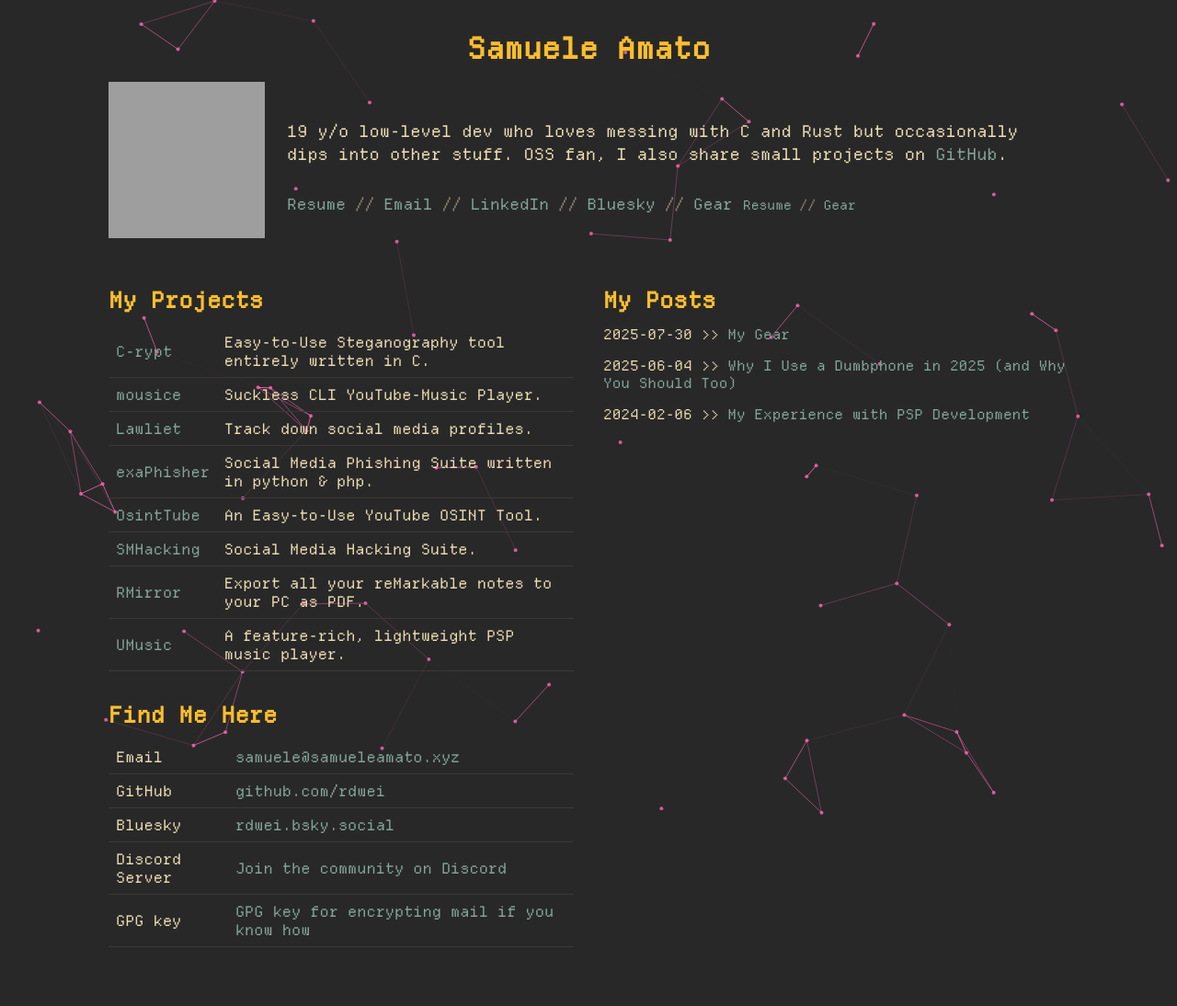
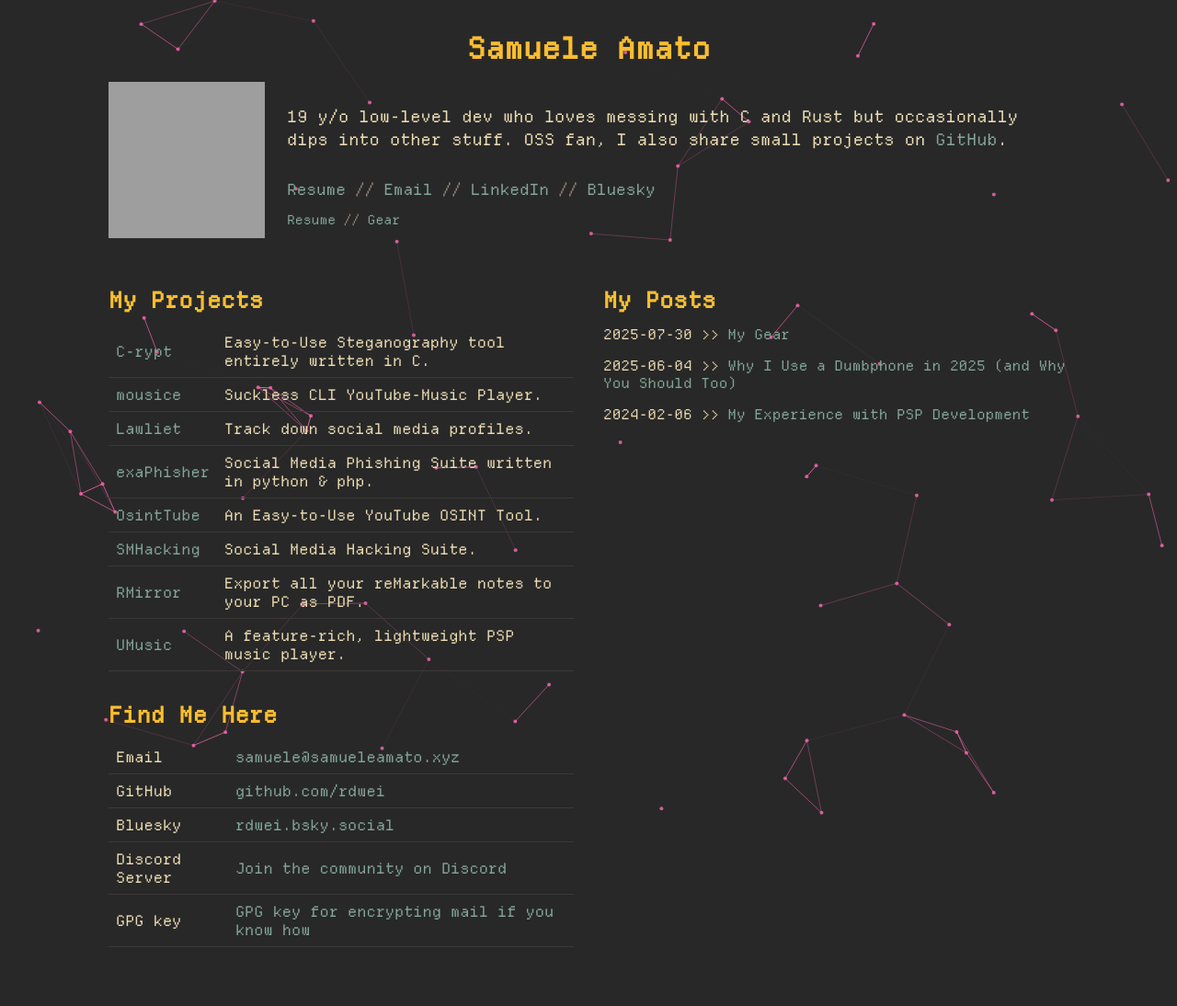
Before and after one commit to rdWei/website, a Jekyll site: the page built from index.html, in a window 1280 px wide. Shown: the whole page at 92% size. Built offline with Jekyll 4.4.1, drawn with Linux system fonts in a browser that asks for light colours; grey boxes are pictures that could not be loaded.

Commit message:
Wed Jul 30 10:44:47 PM CEST 2025

```diff
--- a/index.html
+++ b/index.html
@@ -48,9 +48,9 @@
   <a href="https://www.linkedin.com/in/samuele-amato-878bb3374">LinkedIn</a>
   <span>//</span>
   <a rel="me" href="https://bsky.app/profile/rdwei.bsky.social">Bluesky</a>
-  <span>//</span>
-  <a rel="me" href="https://samueleamato.xyz/2025/07/30/gear.html">Gear</a>
 </div>
+
+<br>
 
 <small>
 <div class="profile-links">
```
